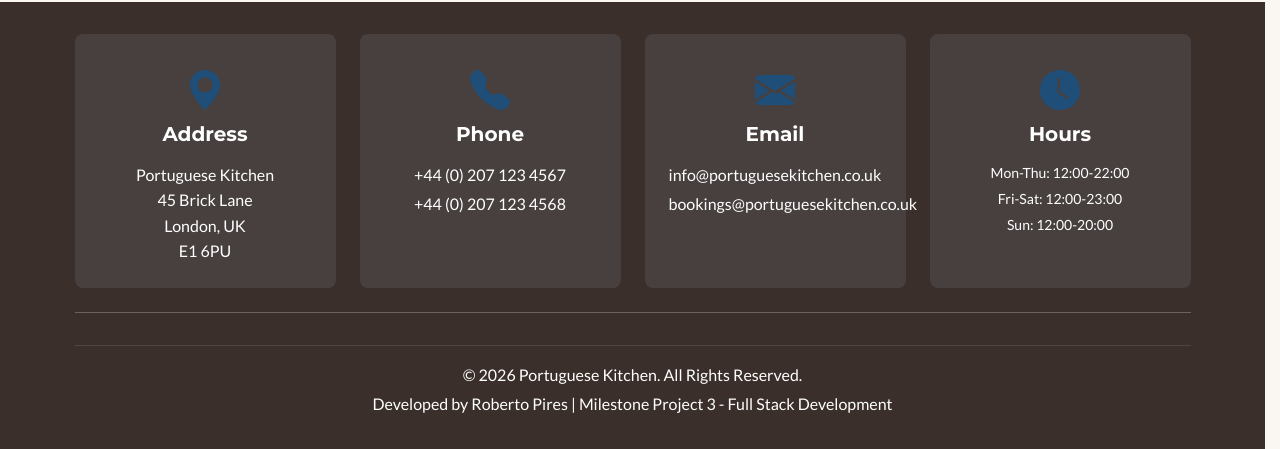
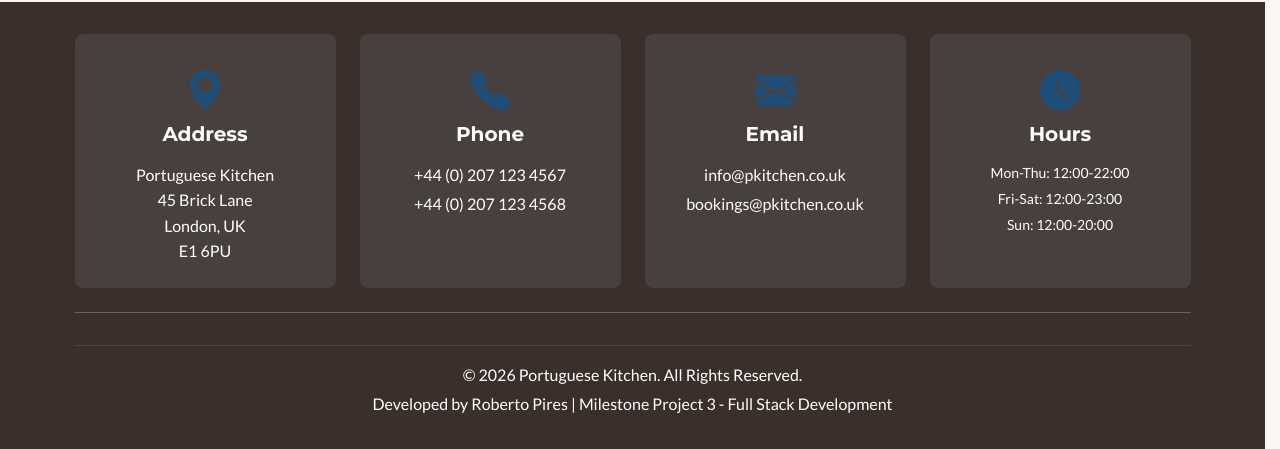
Before and after one commit to rpires71/milestone-3, a Django app: page /bookings/ in a window 1280 px wide. Shown: the part 1518-1967 px from the top of the page. Run offline with Django 4.2, Linux system fonts and the light colour scheme; data that the repository does not hold is empty.

Commit message:
Footer email adjustments

```diff
--- a/templates/base.html
+++ b/templates/base.html
@@ -42,8 +42,6 @@ Date: January 2026
     Favicon links: small icons used in browser tabs and bookmarks.
     (Commented out until favicon images are added)
   -->
-    <!--
-    <link rel="apple-touch-icon" sizes="180x180" href="{% static 'images/apple-touch-icon.png' %}">-->
     <link rel="icon" type="image/png" sizes="32x32" href="{% static 'images/favicon-32x32.png' %}">
     <link rel="icon" type="image/png" sizes="16x16" href="{% static 'images/favicon-16x16.png' %}">
 
@@ -321,18 +319,18 @@ Date: January 2026
               <h5 class="mb-3">Email</h5>
               <p class="mb-1">
                 <a
-                  href="mailto:info@portuguesekitchen.co.uk"
+                  href="mailto:info@pkitchen.co.uk"
                   class="text-white text-decoration-none"
                 >
-                  info@portuguesekitchen.co.uk
+                  info@pkitchen.co.uk
                 </a>
               </p>
               <p class="mb-0">
                 <a
-                  href="mailto:bookings@portuguesekitchen.co.uk"
+                  href="mailto:bookings@pkitchen.co.uk"
                   class="text-white text-decoration-none"
                 >
-                  bookings@portuguesekitchen.co.uk
+                  bookings@pkitchen.co.uk
                 </a>
               </p>
             </div>
```
